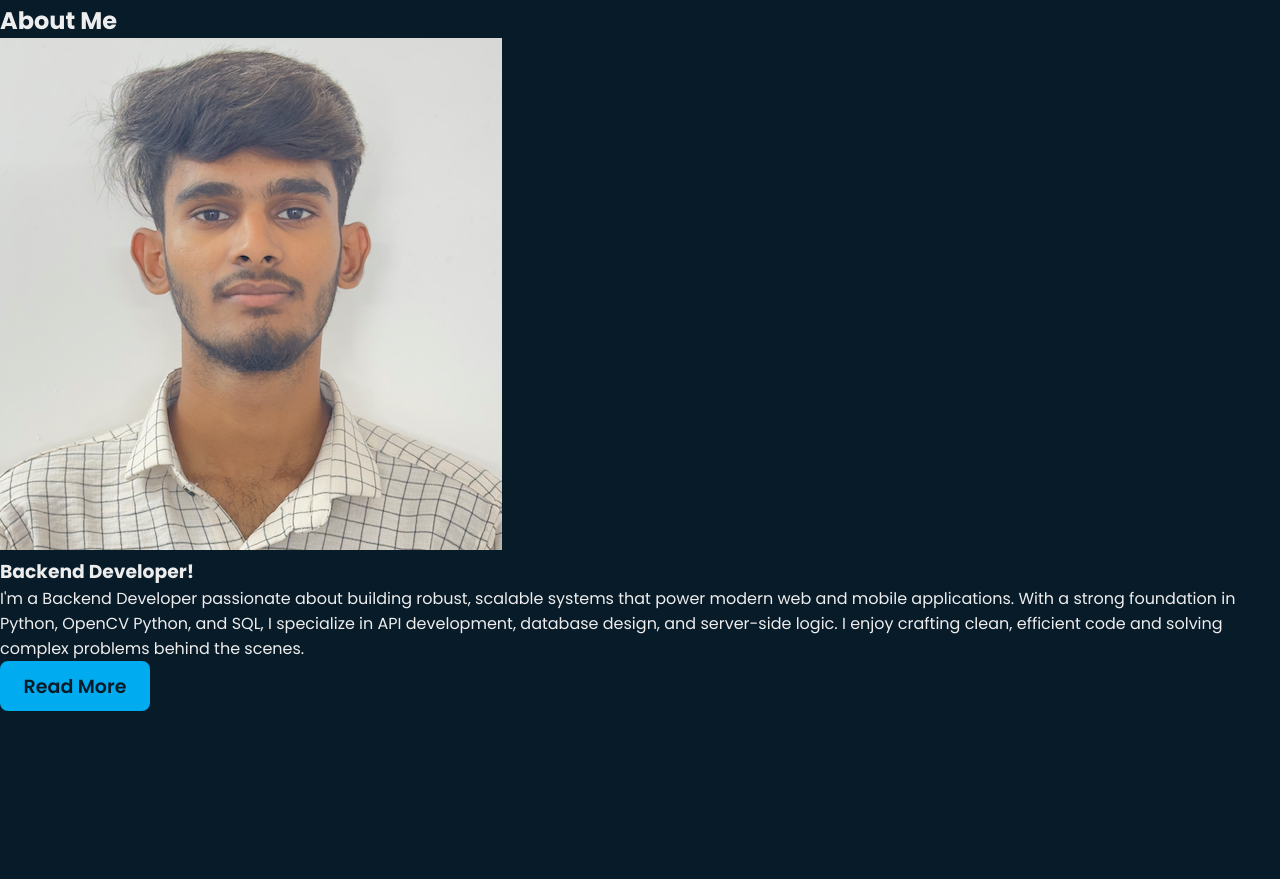
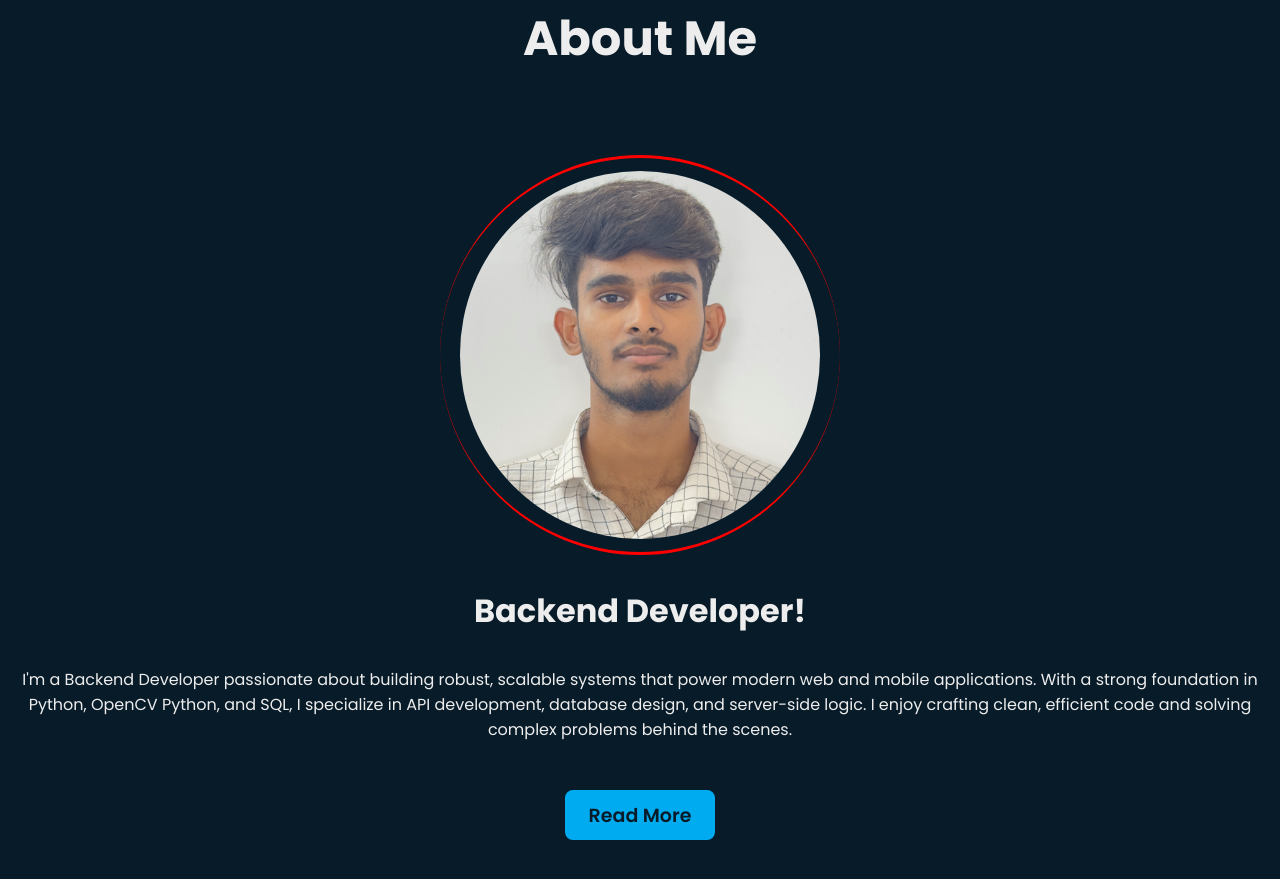
Before and after one commit to Sanjay-D-works/Personal-Portfolio, a plain HTML site: page index.html in a window 1280 px wide. Shown: the part 797-1676 px from the top of the page. Before the commit the page ends 1508 px from the top, so only its background shows below. Drawn offline with nearby package versions, Linux system fonts and the light colour scheme; files whose address does not match are found by name.

Commit message:
Completing the About me in profile

```diff
--- a/style.css
+++ b/style.css
@@ -240,3 +240,75 @@ body {
     opacity: 1;
   }
 }
+
+.about {
+    display: flex;
+    justify-content: center;
+    align-items: center;
+    flex-direction: column;
+    gap: 2rem;
+    background: var(--second-bg-color);
+    padding-bottom: 6rem;
+}
+
+.heading {
+    font-size: 3rem;
+    margin-bottom: 3rem;
+    text-align: center;
+}
+
+span {
+    color: var(--main-color);
+}
+
+.about-img {
+    position: relative;
+    width: 25rem;
+    height: 25rem;
+    border-radius: 50%;
+    display: flex;
+    justify-content: center;
+    align-items: center;
+}
+
+.about-img img {
+    width: 90%;
+    border-radius: 50%;
+    border: .2rem solid var(--main-color);
+}
+
+.about-img .circle-spin {
+    position: absolute;
+    top: 50%;
+    left: 50%;
+    transform: translate(-50%, -50%) rotate(0);
+    width: 100%;
+    height: 100%;
+    border-radius: 50%;
+    border-top: .2rem solid red;
+    border-bottom: .2rem solid red;
+    border-left: .2rem solid var(--main-color);
+    border-right: .2rem solid var(--main-color);
+}
+
+.about-content {
+    text-align: center;
+}
+
+.about-content h3 {
+    font-size: 2rem;
+}
+
+.about-content p {
+    font-size: 1rem;
+    margin: 2rem 0 3rem;
+}
+
+.btn-box.btns {
+    display: inline-block;
+    width: 15rem;
+}
+
+.btn-box.btns a::before {
+    background: var(--second-bg-color);
+}
```
